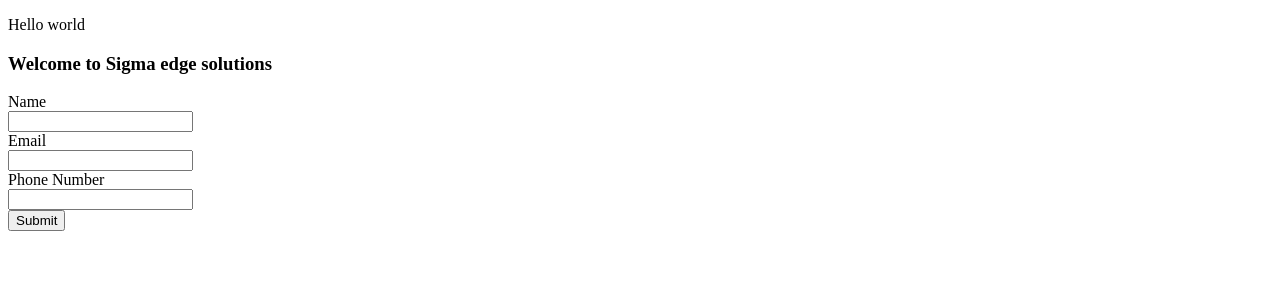
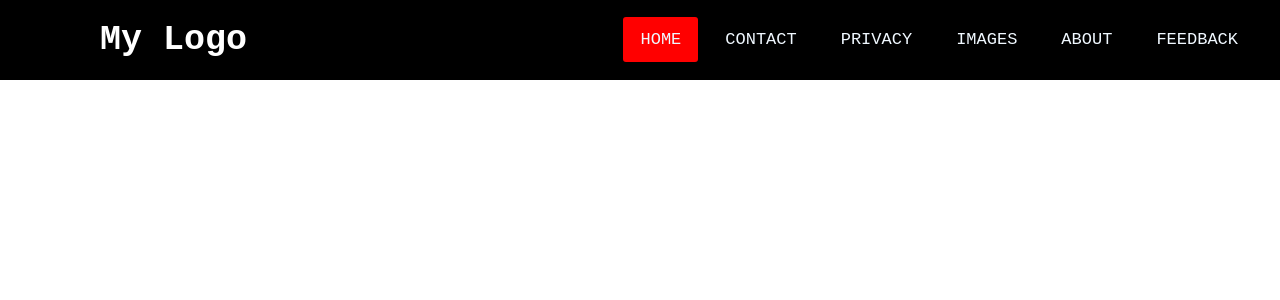
Before and after one commit to sigmaedgesolutions/sigmaedge-test, a React (Create React App) app: page / in a window 1280 px wide. Shown: the top 300 px of the page. Built offline with nearby package versions, Linux system fonts and the light colour scheme.

Commit message:
Commit
Commit

```diff
--- /dev/null
+++ b/src/Mystyle.css
@@ -0,0 +1,44 @@
+*{
+    padding: 0;
+    margin: 0;
+    text-decoration: none;
+    list-style: none;
+    box-sizing: border-box;
+}
+body{
+    font-family: monospace;
+}
+nav{
+    background-color: black;
+    height: 80px;
+    width: 100%;
+}
+label.logo{
+    color: white;
+    font-size: 35px;
+    line-height: 80px;
+    padding: 0 100px;
+    font-weight: bold;
+}
+nav ul{
+    float: right;
+    margin-right: 20px;
+}
+nav ul li{
+    display: inline-block;
+    line-height: 80px;
+    margin: 0 5px;
+}
+nav ul li a{
+    color: aliceblue;
+    font-size: 17px;
+    text-transform: uppercase;
+    padding:13px 17px ;
+    border-radius: 3px;
+
+}
+a.active, a:hover{
+  background-color: red;
+  transition: .5s;
+
+}
--- a/src/components/App.js
+++ b/src/components/App.js
@@ -41,7 +41,7 @@
   };
   return (
     <div className="App">
-      <Navebar />
+
       <h3>Welcome to Sigma edge solutions</h3>
       <div>
         <div>
--- a/src/components/navbar.js
+++ b/src/components/navbar.js
@@ -1,11 +1,23 @@
 import React from "react";
+import "../Mystyle.css"
+
 
 function Navebar (){
     return(
-        <div>
+     <div>
+        <nav>
+            <label className="logo">My Logo</label>
+            <ul>
+                <li><a className="active" href="#">Home</a></li>
+                <li><a href="#">Contact</a></li>
+                <li><a href="#">Privacy</a></li>
+                <li><a href="#">Images</a></li>
+                <li><a href="#">About </a></li>
+                <li><a href="#">Feedback</a></li>
 
-            <p>Hello world</p>
-        </div>
+            </ul>
+        </nav>
+     </div>
     )
 }
 export default Navebar;
--- a/src/index.js
+++ b/src/index.js
@@ -1,11 +1,12 @@
 import React from 'react';
 import ReactDOM from 'react-dom/client';
 import App from "./components/App"
+import Navebar from './components/navbar';
 
 
 const root = ReactDOM.createRoot(document.getElementById('root'));
 root.render(
   <React.StrictMode>
-    <App />
+   <Navebar />
   </React.StrictMode>
 );
```
Also changed, not shown: 1 other file (tests, documents, lock files or other folders).
